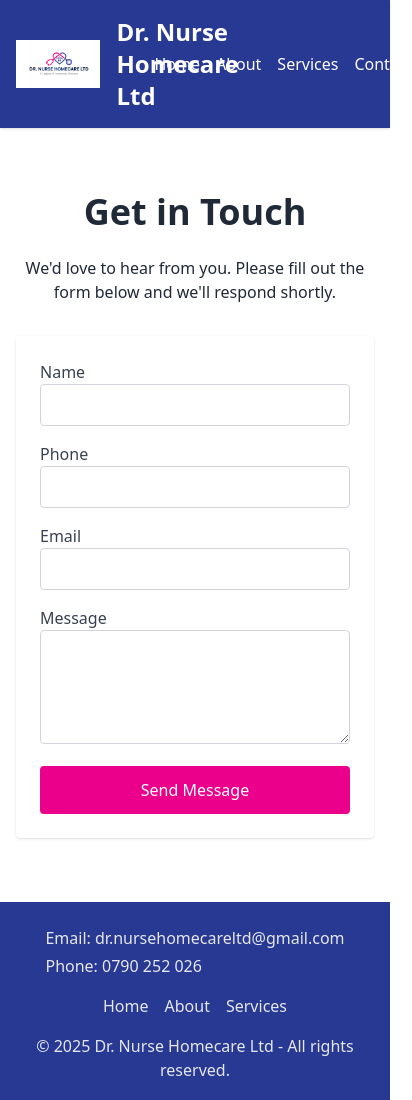
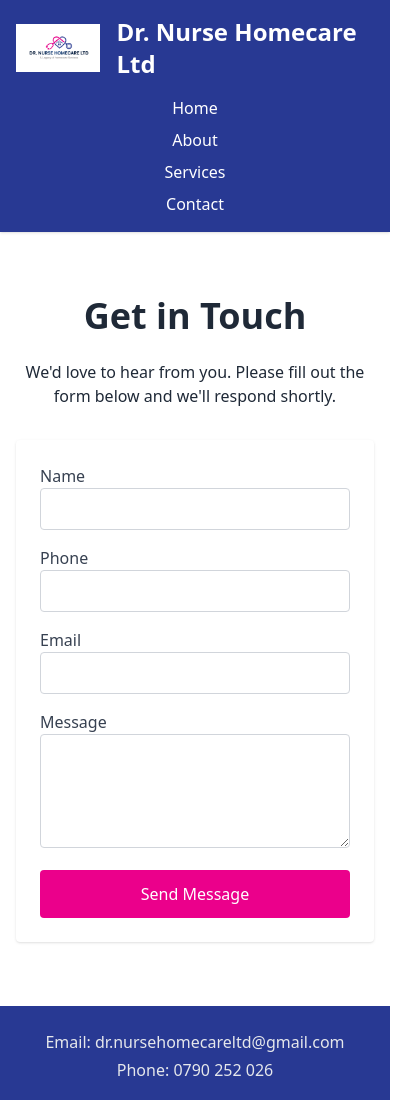
Before and after one commit to ThairuMwangi/dr-nurse-homecare, a plain HTML site: page contact.html in a window 390 px wide. Shown: the top 1100 px of the page, 412 px wide, since content can reach past the window. Drawn offline with nearby package versions, Linux system fonts and the light colour scheme.

Commit message:
Add files via upload

```diff
--- a/contact.html
+++ b/contact.html
@@ -16,13 +16,13 @@
 <body class="font-sans text-gray-800">
   <!-- Header -->
   <header class="bg-base shadow">
-    <div class="container mx-auto px-4 py-4 flex justify-between items-center">
-      <div class="flex items-center space-x-4">
+    <div class="max-w-7xl mx-auto px-4 py-4 flex flex-wrap justify-between items-center">
+      <div class="flex items-center space-x-4 w-full sm:w-auto justify-center sm:justify-start">
         <img src="images/logo.png" alt="Dr. Nurse Homecare Logo" class="h-12 w-auto">
         <div class="text-2xl font-bold text-white">Dr. Nurse Homecare Ltd</div>
       </div>
-      <nav>
-        <ul class="flex space-x-4">
+      <nav class="w-full sm:w-auto mt-4 sm:mt-0 text-center">
+        <ul class="flex flex-col sm:flex-row justify-center space-y-2 sm:space-y-0 sm:space-x-4">
           <li><a href="index.html" class="text-white hover:text-gray-200">Home</a></li>
           <li><a href="about.html" class="text-white hover:text-gray-200">About</a></li>
           <li><a href="services.html" class="text-white hover:text-gray-200">Services</a></li>
@@ -34,7 +34,7 @@
 
   <!-- Contact Form Section -->
   <section class="py-16">
-    <div class="container mx-auto px-4">
+    <div class="max-w-7xl mx-auto px-4">
       <h1 class="text-4xl font-bold mb-6 text-center">Get in Touch</h1>
       <p class="mb-8 text-center">We'd love to hear from you. Please fill out the form below and we'll respond shortly.</p>
       <div class="max-w-xl mx-auto">
@@ -65,13 +65,13 @@
 
   <!-- Footer -->
   <footer class="bg-base text-gray-200 py-6">
-    <div class="container mx-auto px-4 flex flex-col md:flex-row justify-between items-center">
+    <div class="max-w-7xl mx-auto px-4 flex flex-col md:flex-row justify-between items-center text-center md:text-left">
       <div class="mb-4 md:mb-0">
         <p class="mb-1">Email: <a href="mailto:dr.nursehomecareltd@gmail.com" class="hover:text-white">dr.nursehomecareltd@gmail.com</a></p>
         <p>Phone: <a href="tel:0790252026" class="hover:text-white">0790 252 026</a></p>
       </div>
-      <nav>
-        <ul class="flex space-x-4">
+      <nav class="mt-2 md:mt-0">
+        <ul class="flex flex-col md:flex-row justify-center md:justify-end space-y-2 md:space-y-0 md:space-x-4">
           <li><a href="index.html" class="hover:text-white">Home</a></li>
           <li><a href="about.html" class="hover:text-white">About</a></li>
           <li><a href="services.html" class="hover:text-white">Services</a></li>
```
Also changed, not shown: about.html (+5 -0 lines), services.html (+0 -2 lines).
